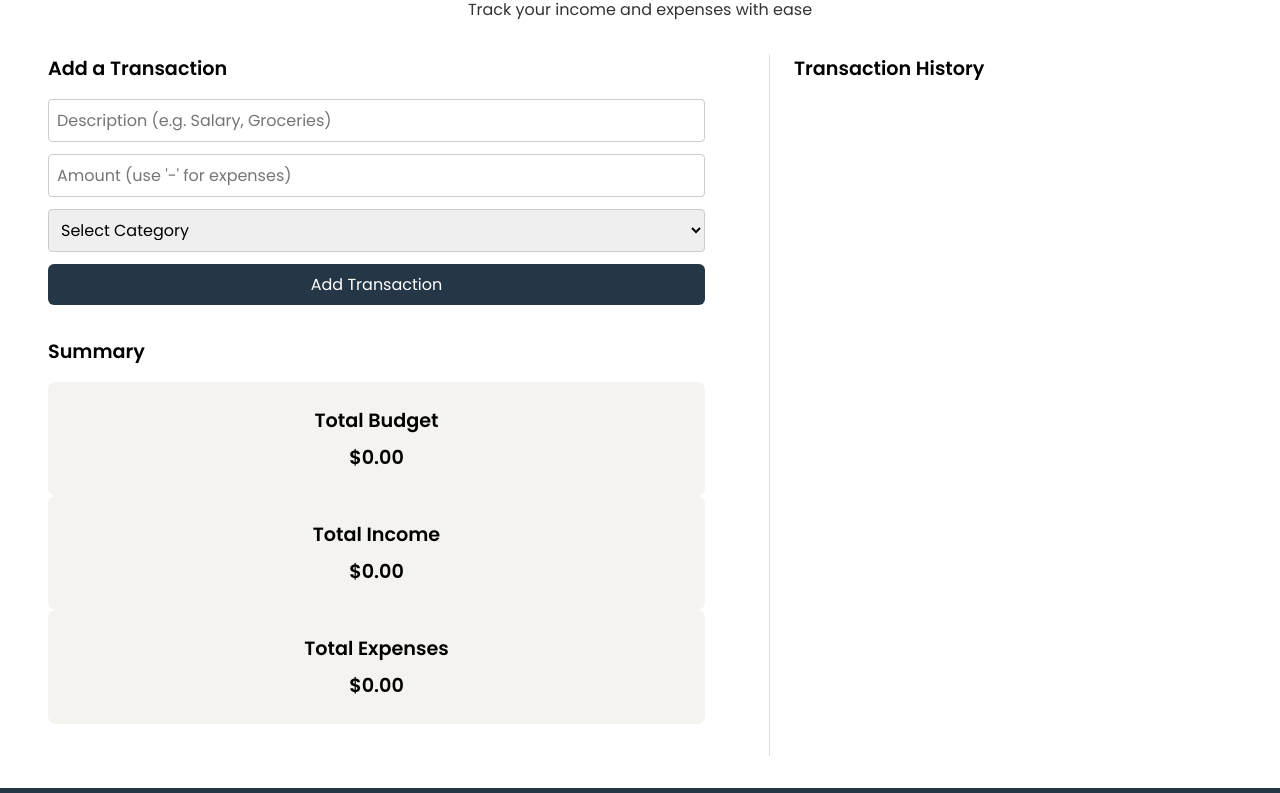
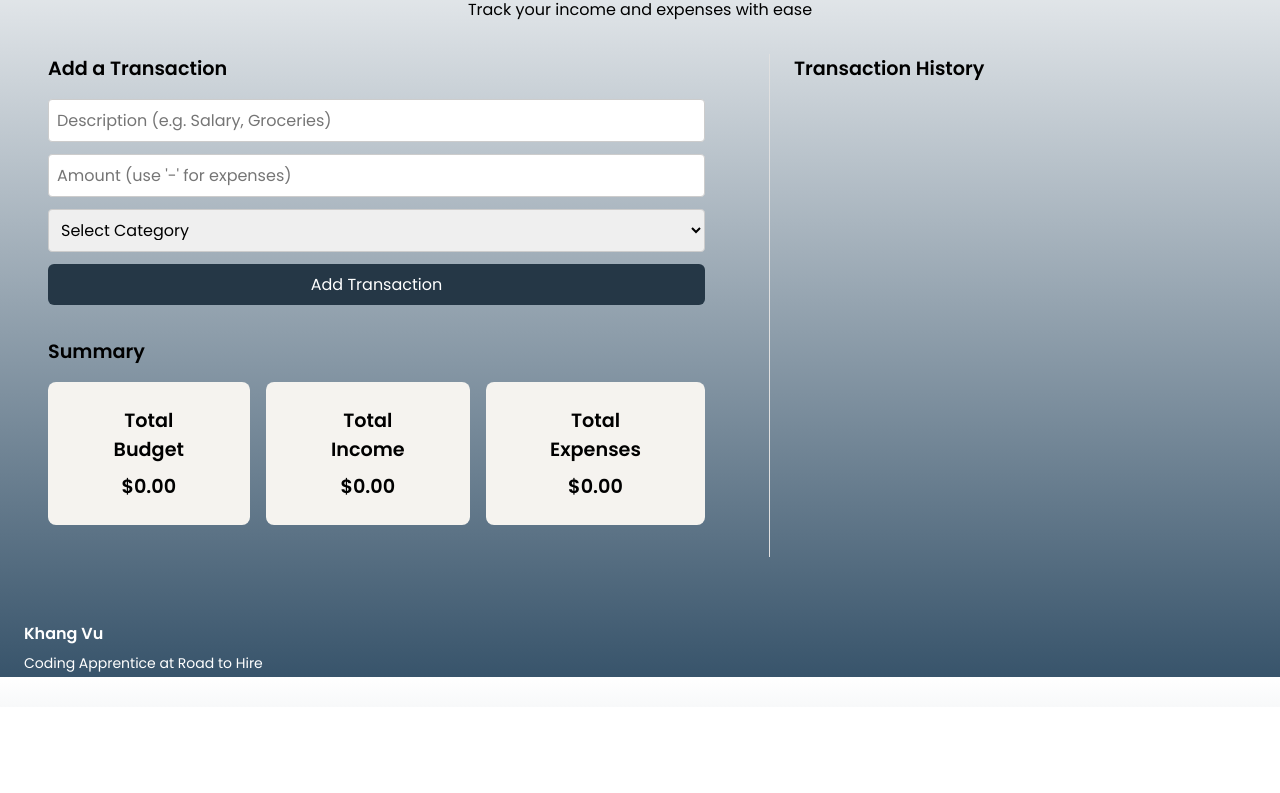
Before and after one commit to khangvu0/budget-tracker, a plain HTML site: page index.html in a window 1280 px wide. Shown: the part 123-916 px from the top of the page. After the commit the page ends 830 px from the top, so only its background shows below. Drawn offline with nearby package versions, Linux system fonts and the light colour scheme; files that its build step writes are made by us from their sources.

Commit message:
Included mixins import

```diff
--- a/scss/_footer.scss
+++ b/scss/_footer.scss
@@ -3,7 +3,7 @@
 /*-------------------- Footer --------------------*/
 .footer {
     width: 100%;
-    background-color: map-get($colors, main);
+    background-color: map-get($colors, primary-color);
     padding: 1.25rem 0;
 
     .footer-container {
--- a/scss/_page.scss
+++ b/scss/_page.scss
@@ -1,18 +1,18 @@
 @import "_variables.scss";
+@import "_mixins.scss";
 
 /*-------------------- Page Layout --------------------*/
 html,
 body {
-    height: 100%;
+    // height: 100%;
     display: flex;
     flex-direction: column;
+    @include gradient(map-get($colors, body), map-get($colors, secondary));
 }
 
 .main-content {
     margin: 4rem 1.5rem 2rem;
     flex: 1; // This pushes the footer to the bottom if content is short
-    // padding: 5rem 1.5rem 2rem;
-    // margin: 0 auto;
 }
 
 .intro {
@@ -26,7 +26,6 @@ body {
 
     p {
         font-size: 1rem;
-        color: map-get($colors, text);
     }
 }
 
@@ -63,7 +62,7 @@ body {
         margin-bottom: 1rem;
     }
 
-    .row {
+    .budget-summary_info {
         display: flex;
         flex-direction: column;
         gap: 1rem;
@@ -148,6 +147,10 @@ body {
 }
 
 @media screen and (min-width: 1024px) {
+    html,
+    body {
+        height: 100%;
+    }
     .section-containers {
         gap: 4rem;
     }
```
